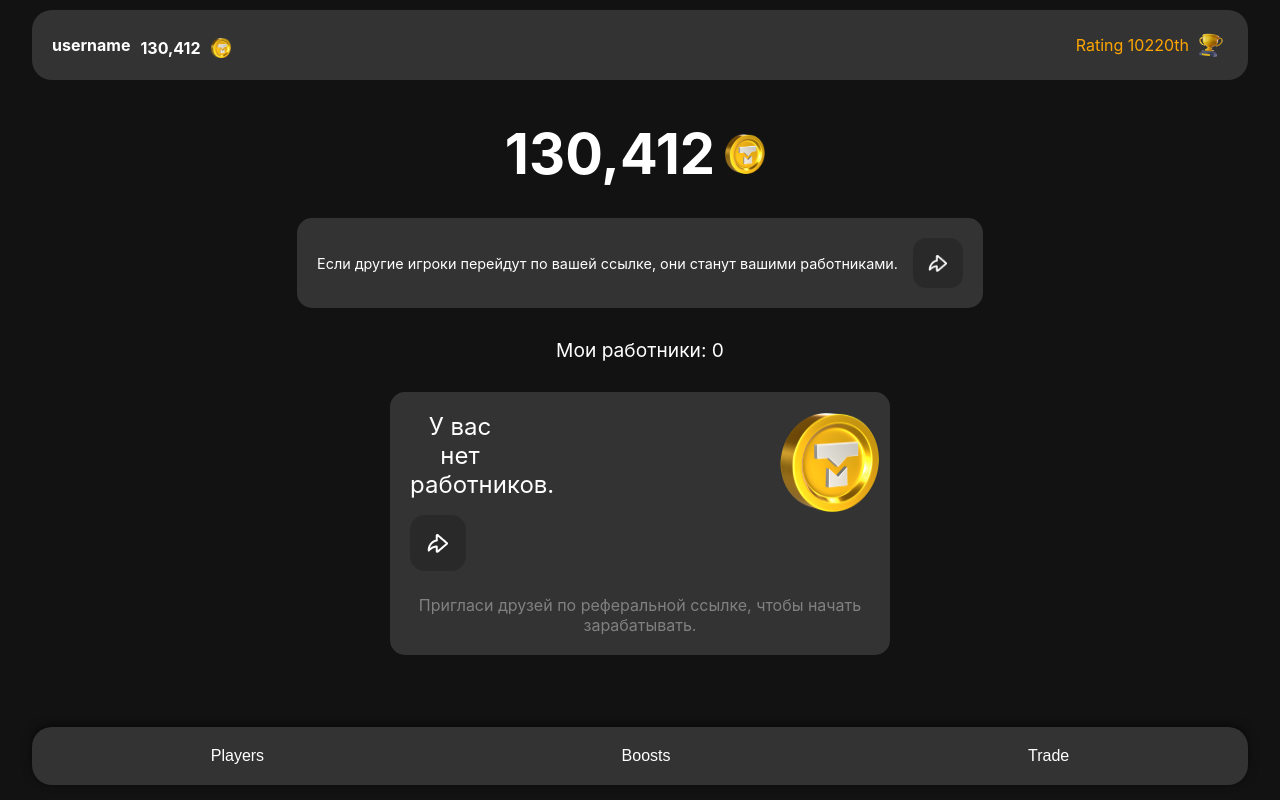
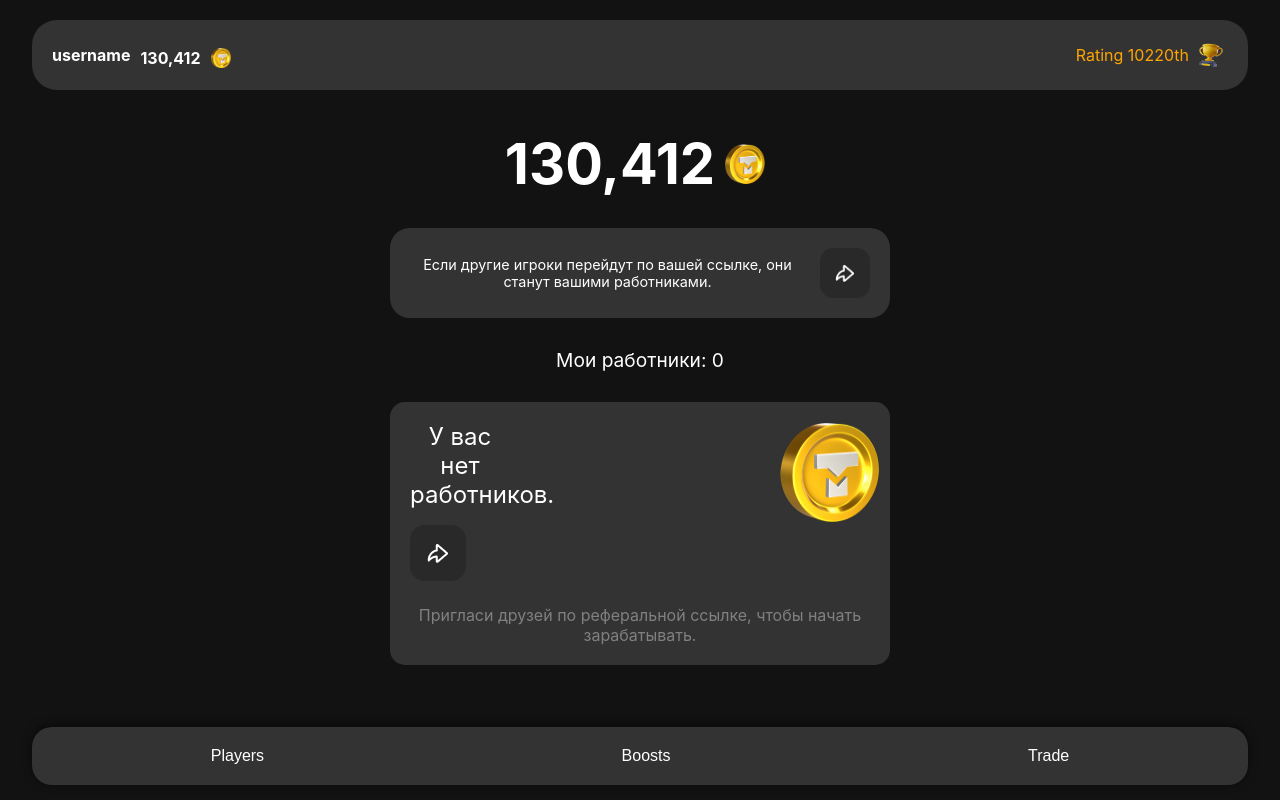
Before and after one commit to artemodkow/tg-webapp-react, a React (Create React App) app: page / in a window 1280 px wide. Built offline with nearby package versions, Linux system fonts and the light colour scheme; a web font is replaced by a local one.

Commit message:
players css

```diff
--- a/src/components/Players/Players.css
+++ b/src/components/Players/Players.css
@@ -14,11 +14,11 @@
     display: flex;
     justify-content: space-between; /* Это растянет дочерние элементы по краям */
     align-items: center;
-    margin-top: 10px;
+    margin-top: 20px;
     width: 95%;
     padding: 20px;
     background-color: #333; /* Темный фон */
-    border-radius: 20px; /* Закругленные углы */
+    border-radius: 25px; /* Закругленные углы */
     margin-bottom: 20px; /* Отступ снизу */
 }
 
@@ -109,8 +109,10 @@
     align-items: center;
     padding: 20px;
     margin: 10px 0;
+    width: 95%; /* или фиксированная ширина, если нужно */
+    max-width: 500px; /* максимальная ширина */
     background-color: #333;
-    border-radius: 15px;
+    border-radius: 20px;
 }
 
 .referral-text {
```
